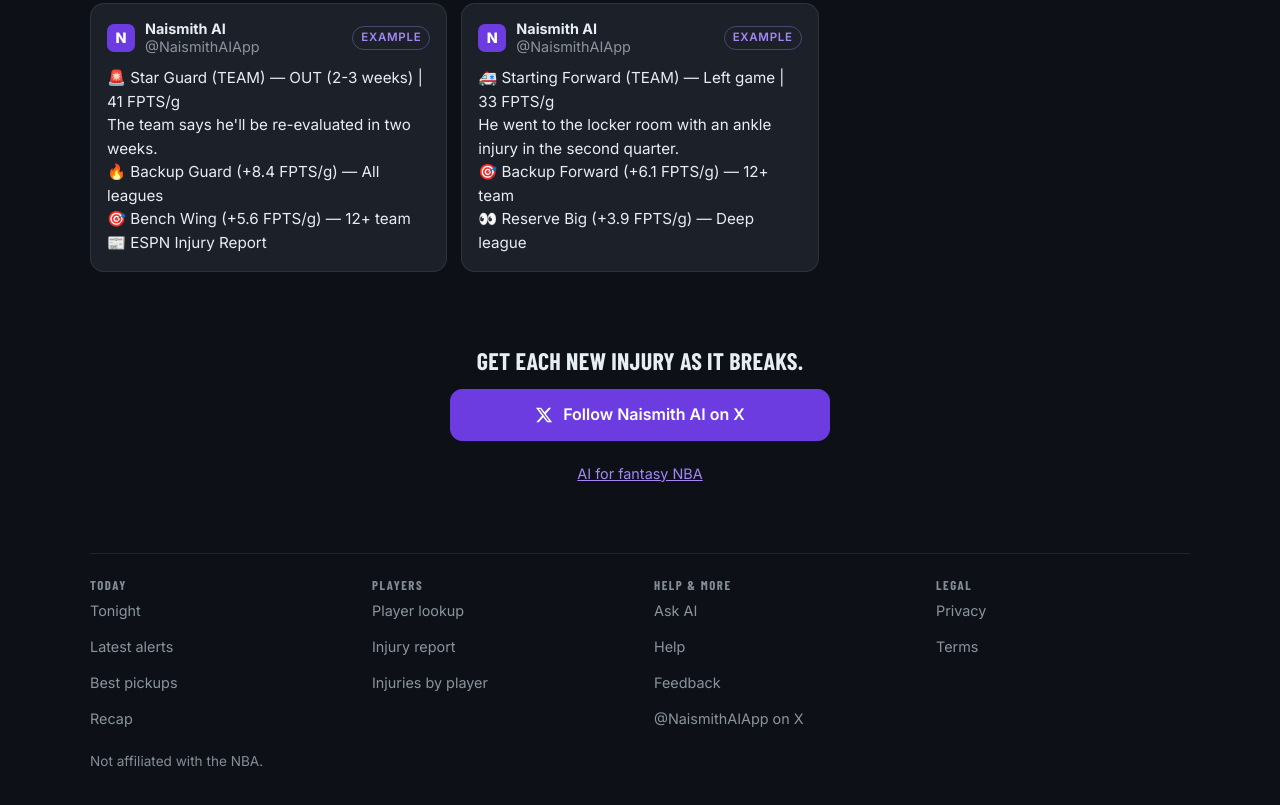
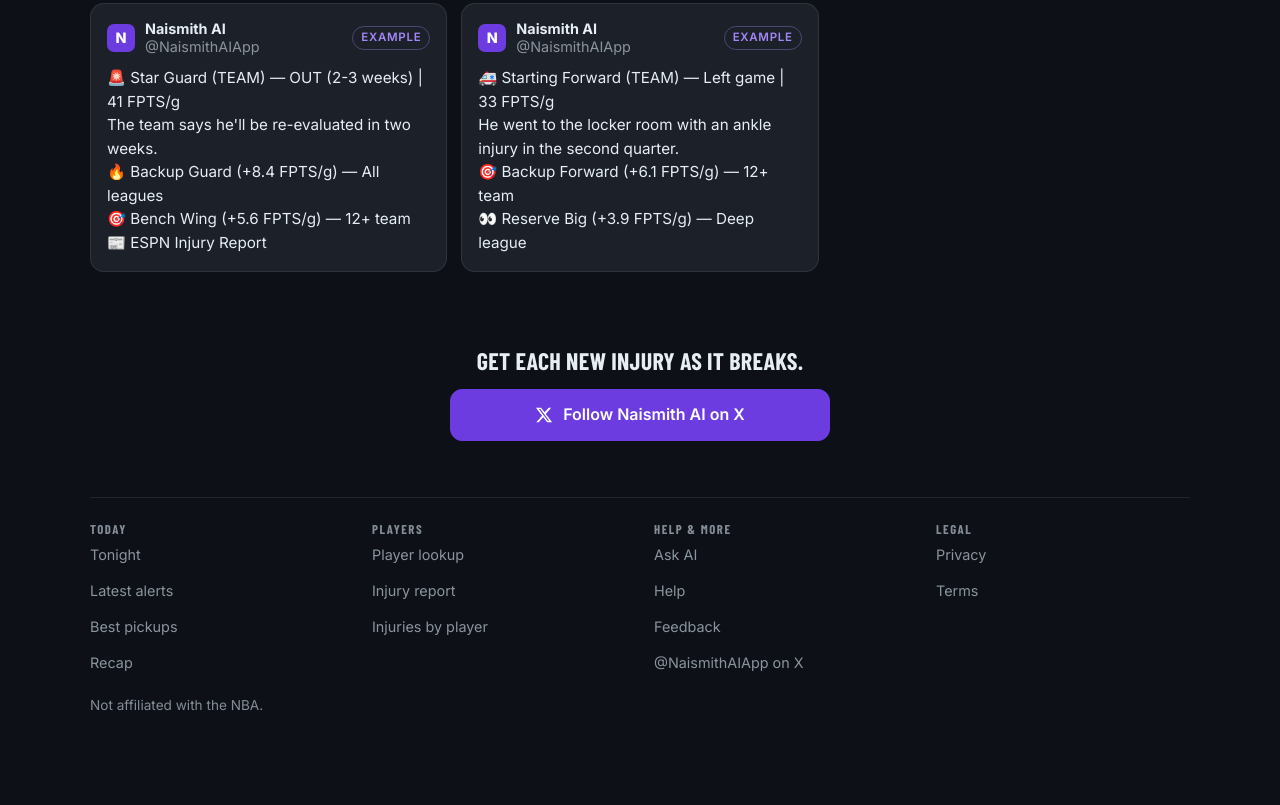
Before and after one commit to michaelrs824/naismith-website, a plain HTML site: page index.html in a window 1280 px wide. Shown: the part 685-1490 px from the top of the page. After the commit the page ends 1441 px from the top, so only its background shows below. Drawn offline with nearby package versions, Linux system fonts and the light colour scheme; no server answers; a script that the page names is missing; a web font is replaced by a local one.

Commit message:
Home: remove the stray 'AI for fantasy NBA' link under the closing Follow button
Michael: it reads as random there. The page stays live, in the sitemap, and linked from connector.html
('What to ask'). Only index.html is in this commit; the other modified files in the tree belong to another session.

Co-Authored-By: Claude Fable 5.2 <noreply@anthropic.com>
Claude-Session: https://claude.ai/code/session_0164fk8VDnEdLa9qj6DMjWrd

```diff
--- a/index.html
+++ b/index.html
@@ -274,7 +274,6 @@ He went to the locker room with an ankle injury in the second quarter.
           <svg viewBox="0 0 24 24" fill="currentColor" aria-hidden="true"><path d="M18.244 2.25h3.308l-7.227 8.26 8.502 11.24H16.17l-5.214-6.817L4.99 21.75H1.68l7.73-8.835L1.254 2.25H8.08l4.713 6.231zm-1.161 17.52h1.833L7.084 4.126H5.117z"/></svg>
           Follow Naismith AI on X
         </a>
-        <p class="note"><a href="/ai-fantasy-nba.html">AI for fantasy NBA</a></p>
       </section>
     </main>
 
```
